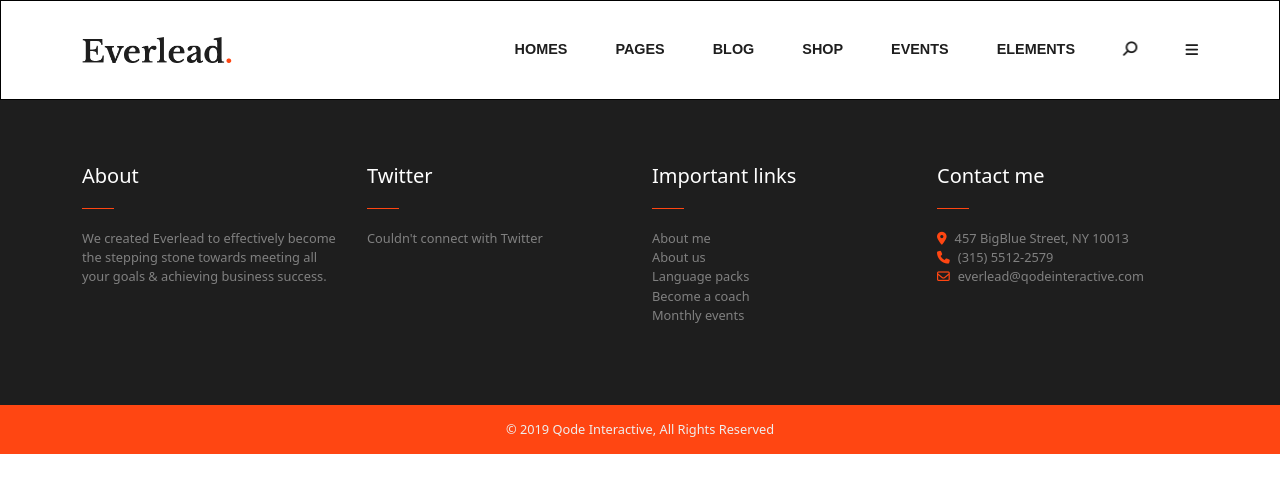
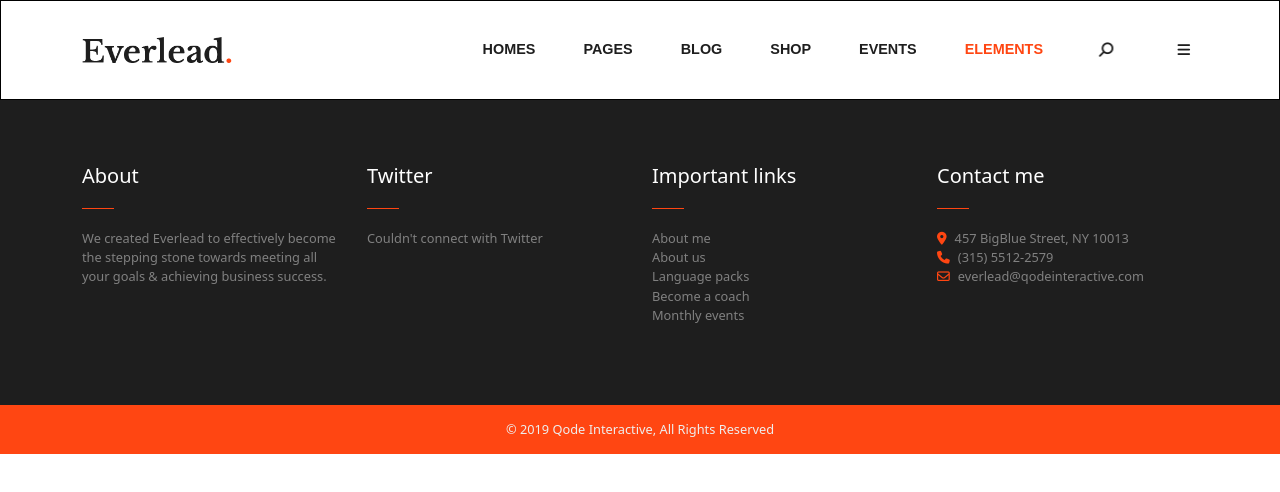
Before and after one commit to sabino-olivieri/proj-html-vuejs, a Vue app: page /elements in a window 1280 px wide. Shown: the top 492 px of the page. Built offline with nearby package versions, Linux system fonts and the light colour scheme.

Commit message:
feat: add function on header

```diff
--- a/src/components/AppHeader.vue
+++ b/src/components/AppHeader.vue
@@ -5,27 +5,33 @@ export default {
             navList: [
                 {
                     title: "homes",
-                    subTitle: [],
+                    subTitle: ["Main Home", "Buisness coaching", "Blog divided", "Grid home", "Coaching events", "Wellness coaching", "Landing"],
+                    link: "home"
                 },
                 {
                     title: "pages",
-                    subTitle: [],
+                    subTitle: ["About us", "About me", "Become a coach", "Pricing plans", "Get in touch", "Contact us", "Portfolio lists", "Portfolio layouts", "Portfolio singles", "404 error page"],
+                    link: "about"
                 },
                 {
                     title: "blog",
-                    subTitle: [],
+                    subTitle: ["Standard lists", "Masonry", "Post types"],
+                    link: "blog"
                 },
                 {
                     title: "shop",
-                    subTitle: [],
+                    subTitle: ["Product list", "Product single", "Shop layouts", "Shop pages"],
+                    link: "shop"
                 },
                 {
                     title: "events",
-                    subTitle: [],
+                    subTitle: ["Event day", "Event list", "Event list", "Event calendar", "Single event", "Event types"],
+                    link: "event"
                 },
                 {
                     title: "elements",
                     subTitle: [],
+                    link: "element"
                 },
             ]
         }
@@ -36,18 +42,28 @@ export default {
 <template>
     <header class="d-flex align-items-center">
         <div class="container">
-            <div class="row justify-content-between py-2">
-                <div class="col-auto">
+            <div class="row justify-content-between align-items-center py-2">
+                <div class="col-auto d-flex align-items-center">
                     <router-link :to="{ name: 'home' }">
                         <img src="../assets/img/logo.png" alt="">
                     </router-link>
                 </div>
 
                 <div class="col-auto d-flex align-items-center">
-                    <ul class="d-flex gap-5">
-                        <li v-for="link in navList">{{ link.title.toUpperCase() }}</li>
-                        <li><i class="fa-solid fa-magnifying-glass"></i></li>
-                        <li><i class="fa-solid fa-bars"></i></li>
+                    <ul class="d-flex align-items-center gap-5">
+                        <li class="d-flex align-items-center ms_nav" v-for="link in navList">
+                            <router-link :to="{ name: link.link }" class="nav-link">{{ link.title.toUpperCase()
+                                }}</router-link>
+                            <div class="sub-menu-container">
+                                <div class="sub-menu">
+                                    <ul>
+                                        <li v-for="sublink in link.subTitle"> {{ sublink }}</li>
+                                    </ul>
+                                </div>
+                            </div>
+                        </li>
+                        <li class="d-flex align-items-center p-2"><i class="fa-solid fa-magnifying-glass"></i></li>
+                        <li class="d-flex align-items-center p-2"><i class="fa-solid fa-bars"></i></li>
                     </ul>
                 </div>
             </div>
@@ -65,26 +81,24 @@ header {
     font-size: 0.9rem;
     color: var(--ms-bold-color);
 
+    .container,
+    .row,
+    .col-auto {
+        height: 100%;
+    }
+
     img {
 
         max-width: 150px;
     }
 
-    ul {
-        list-style: none;
-        margin: 0;
+    i {
+        cursor: pointer;
+    }
 
-        .fa-magnifying-glass {
-            transform: rotatey(180deg);
-        }
+    .ms_nav:hover, i:hover {
+            color: var(--ms-primary-color);
 
-        li {
-            transition: color 0.5s;
-            position: relative;
-        }
-
-        li:hover {
-            color: var(--ms-primary-color);
 
             &::before {
                 // font-size: 0.9rem;
@@ -92,7 +106,7 @@ header {
             }
         }
 
-        li::before {
+        .ms_nav::before {
             content: "\f178";
             position: absolute;
             display: inline-block;
@@ -102,13 +116,90 @@ header {
             font-size: 1.2rem;
             overflow: hidden;
             width: 0;
-            transition: all 0.8s;
+            transition: all 0.5s;
+            cursor: pointer;
 
 
         }
 
+    ul {
+        list-style: none;
+        margin: 0;
+        height: 100%;
+
+        .fa-magnifying-glass {
+            transform: rotatey(180deg);
+        }
+
+        li {
+            transition: color 0.5s;
+            position: relative;
+            height: 100%;
+
+            &:hover .sub-menu-container {
+                height: 300px;
+                opacity: 1;
+                visibility: visible;
+                overflow: visible;
+            }
+
+            .sub-menu-container {
+                color: #bdbdbd;
+                position: absolute;
+                display: block;
+                left: -14px;
+                top: 100%;
+                height: 0px;
+                visibility: hidden;
+                overflow: hidden;
+                opacity: 0;
+                z-index: 10;
+                -webkit-transition: top .15s ease-out;
+                -o-transition: top .15s ease-out;
+                transition: all .5s ease-out;
+
+
+                .sub-menu {
+
+                    position: relative;
+                    display: block;
+                    padding: 0;
+                    margin: 0;
+                    z-index: 997;
+
+                    ul {
+
+                        position: relative;
+                        display: inline-block;
+                        vertical-align: middle;
+                        background-color: #191516;
+                        padding: 38px 0 42px;
+                        width: 300px;
+
+                        li {
+                        padding: 10px 30px;
+                        font-weight: 100;
+                        cursor: pointer;
+
+                        &:hover {
+                            color: white;
+                        }
+
+                    }
+                    }
+
+
+                }
+            }
+        }
+
+
         .fa-bars {
             line-height: unset;
+        }
+
+        .router-link-active {
+            color: var(--ms-primary-color);
         }
     }
 
--- /dev/null
+++ b/src/pages/BlogPage.vue
@@ -0,0 +1,15 @@
+<template>
+    <div>
+
+    </div>
+</template>
+
+<script>
+    export default {
+
+    }
+</script>
+
+<style lang="scss" scoped>
+
+</style>
--- /dev/null
+++ b/src/pages/ElementPage.vue
@@ -0,0 +1,15 @@
+<template>
+    <div>
+
+    </div>
+</template>
+
+<script>
+    export default {
+
+    }
+</script>
+
+<style lang="scss" scoped>
+
+</style>
--- /dev/null
+++ b/src/pages/EventPage.vue
@@ -0,0 +1,15 @@
+<template>
+    <div>
+
+    </div>
+</template>
+
+<script>
+    export default {
+
+    }
+</script>
+
+<style lang="scss" scoped>
+
+</style>
--- /dev/null
+++ b/src/pages/ShopPage.vue
@@ -0,0 +1,15 @@
+<template>
+    <div>
+
+    </div>
+</template>
+
+<script>
+    export default {
+
+    }
+</script>
+
+<style lang="scss" scoped>
+
+</style>
--- a/src/router.js
+++ b/src/router.js
@@ -1,7 +1,11 @@
 import {createRouter, createWebHistory} from "vue-router";
-import HomePage from './pages/HomePage.vue'
-import ContactsPage from './pages/ContactsPage.vue'
-import AboutPage from './pages/AboutPage.vue'
+import HomePage from './pages/HomePage.vue';
+import ContactsPage from './pages/ContactsPage.vue';
+import AboutPage from './pages/AboutPage.vue';
+import BlogPage from './pages/BlogPage.vue';
+import ElementPage from './pages/ElementPage.vue';
+import EventPage from './pages/EventPage.vue';
+import ShopPage from './pages/ShopPage.vue';
 
 export const router = createRouter({
     history: createWebHistory(),
@@ -21,6 +25,26 @@ export const router = createRouter({
             name: "contacts",
             component: ContactsPage
         },
+        {
+            path: "/blog",
+            name: "blog",
+            component: BlogPage
+        },
+        {
+            path: "/elements",
+            name: "element",
+            component: ElementPage
+        },
+        {
+            path: "/events",
+            name: "event",
+            component: EventPage
+        },
+        {
+            path: "/shop",
+            name: "shop",
+            component: ShopPage
+        },
 
     ]
 });
```
